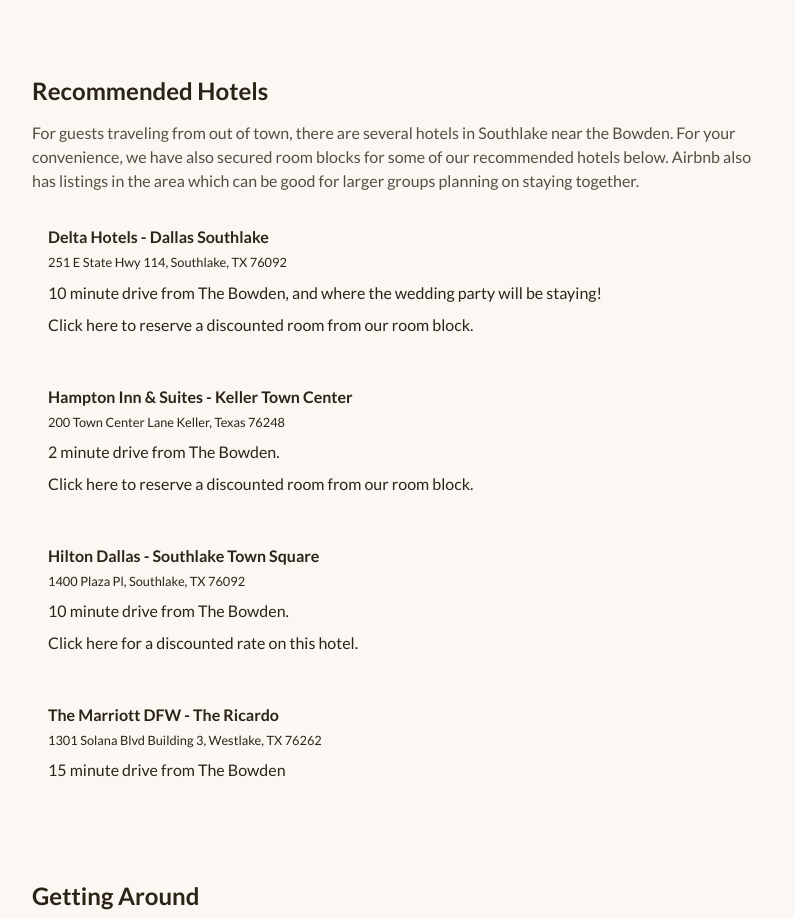
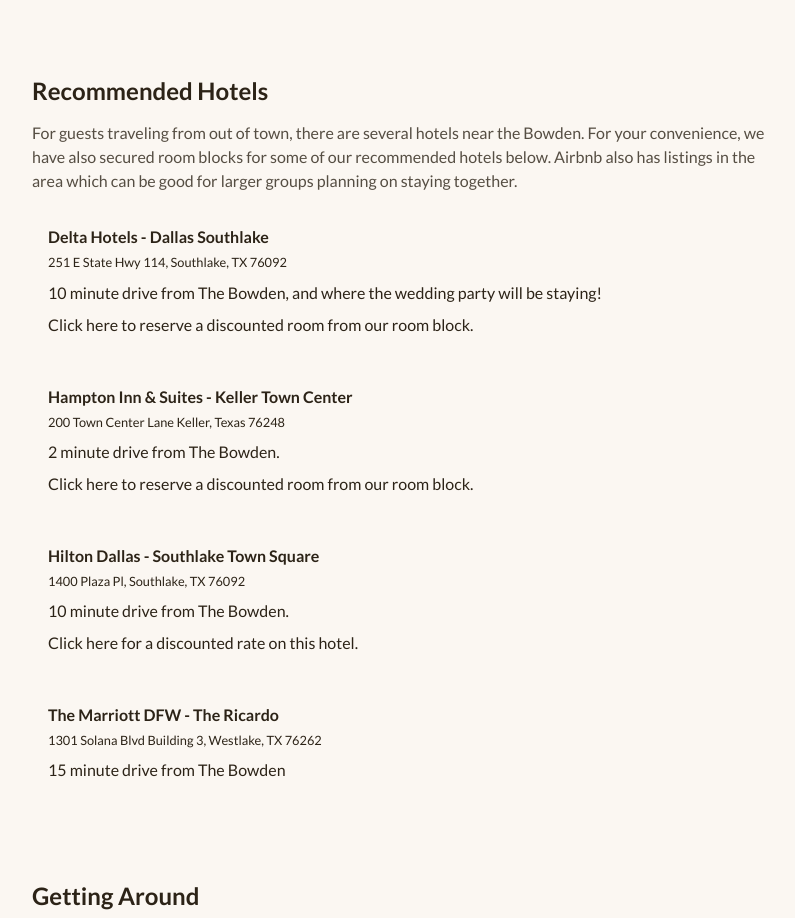
Before and after one commit to vvusirik/wedding, a Next.js app: page /travel in a window 1280 px wide. Shown: the part 860-1778 px from the top of the page, without its empty margins (240-1035 px from the left). Built offline with nearby package versions, Linux system fonts and the light colour scheme; no server answers.

Commit message:
update hotel text

```diff
--- a/app/travel/page.tsx
+++ b/app/travel/page.tsx
@@ -70,11 +70,10 @@
         content: (
             <>
                 <p className={`${styles.hotelTextBody} text-foreground/80 mb-4`}>
-                    For guests traveling from out of town, there are several hotels in
-                    Southlake near the Bowden. For your convenience, we have also secured
-                    room blocks for some of our recommended hotels below. Airbnb also has
-                    listings in the area which can be good for larger groups planning on
-                    staying together.
+                    For guests traveling from out of town, there are several hotels near
+                    the Bowden. For your convenience, we have also secured room blocks for
+                    some of our recommended hotels below. Airbnb also has listings in the
+                    area which can be good for larger groups planning on staying together.
                 </p>
                 <div className="space-y-4">
                     <a
```
